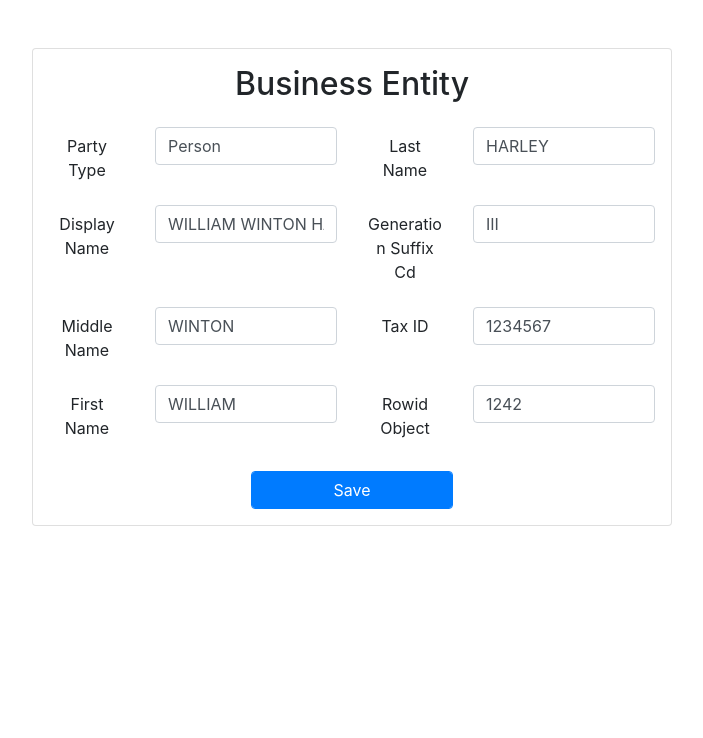
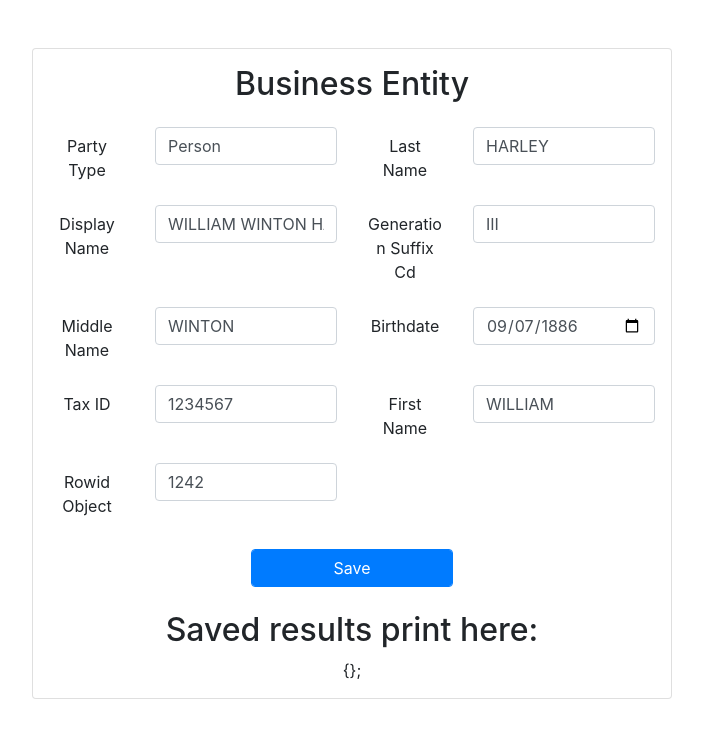
Before and after one commit to WillZhangFly/informatica, a React (Create React App) app: page / in a window 1280 px wide. Shown: the top 738 px of the page, without its empty margins (288-991 px from the left). Built offline with nearby package versions, Linux system fonts and the light colour scheme.

Commit message:
print result

```diff
--- a/src/app/components/BusinessEntityForm.jsx
+++ b/src/app/components/BusinessEntityForm.jsx
@@ -1,13 +1,27 @@
-import React, { useState } from "react";
+import React, { useState, useEffect } from "react";
 import { useSelector } from "react-redux";
-import Field from "./field/Field";
+import TextInput from "./TextInput";
 
 function BusinessEntityForm() {
+  let originValue = useSelector((state) => state.entity);
+
   const [entity, setEntity] = useState(useSelector((state) => state.entity));
+  const [saveResult, setSaveResult] = useState({});
   const normalizeMeta = useSelector((state) => {
     return state.meta.field.filter((_metaField) => entity[_metaField.name]);
   });
 
+  console.log("compare", originValue, entity);
+
+  const saveEntity = (e) => {
+    e.preventDefault();
+    setSaveResult({
+      ...entity,
+      $original: {
+        ...originValue,
+      },
+    });
+  };
   const handleInputChange = (e) => {
     setEntity({
       ...entity,
@@ -19,11 +33,11 @@
     <div className="justify-content-center d-flex">
       <div className="card p-3 col-6 mt-5">
         <h2>Business Entity</h2>
-        <form onSubmit={() => {}}>
+        <form onSubmit={saveEntity}>
           <div className="form-group row">
             {normalizeMeta.map((_field) => {
               return (
-                <Field
+                <TextInput
                   handleChange={handleInputChange}
                   value={entity[_field.name]}
                   key={_field.name}
@@ -34,9 +48,16 @@
               );
             })}
           </div>
-          <button type="submit" className="form-control mt-2 btn btn-primary col-4">
+          <button
+            type="submit"
+            className="form-control mt-2 btn btn-primary col-4"
+          >
             Save
           </button>
+          <div className="mt-4">
+            <h2>Saved results print here:</h2>
+            {JSON.stringify(saveResult)};
+          </div>
         </form>
       </div>
     </div>
--- a/src/app/components/field/components/TextInput.jsx
+++ b/src/app/components/TextInput.jsx
@@ -1,6 +1,6 @@
 import React from "react";
 
-export default function TextInput({ name, id, value, handleChange }) {
+export default function TextInput({ name, id, value, handleChange, dataType }) {
   return (
     <>
       <label htmlFor={id} className="col-sm-2 col-form-label mt-3">
@@ -8,9 +8,9 @@
       </label>
       <div className="col-sm-4">
         <input
-          value={value}
+          value={dataType === "String" ? value : value.split("T")[0]}
           onChange={handleChange}
-          type="text"
+          type={dataType === "String" ? "text" : dataType.toLowerCase()}
           className="form-control mt-3"
           id={id}
         />
--- a/src/app/components/field/Field.jsx
+++ /dev/null
@@ -1,11 +0,0 @@
-import React from 'react';
-import TextInput from './components/TextInput';
-
-export default function Field(props) {
-    const {dataType} = props;
-    return (
-        <>
-           {dataType === "String" && <TextInput {...props} />}
-        </>
-    )
-}
```
